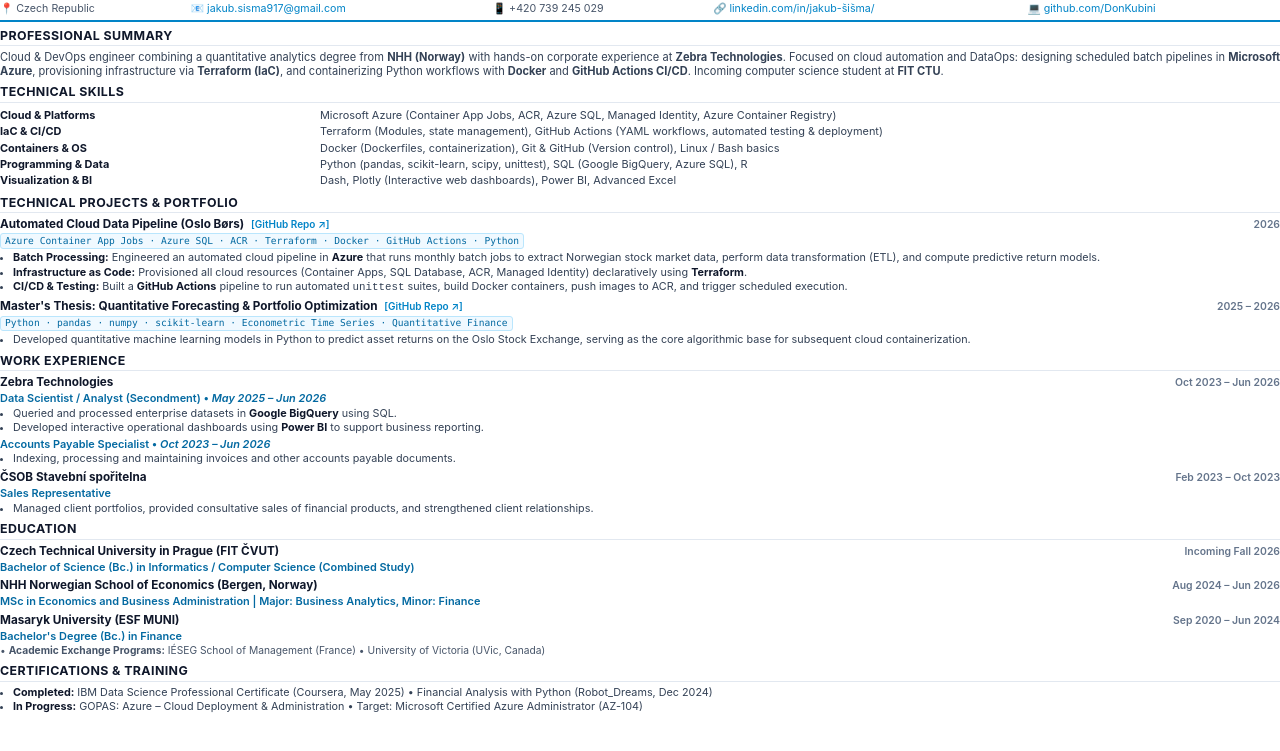
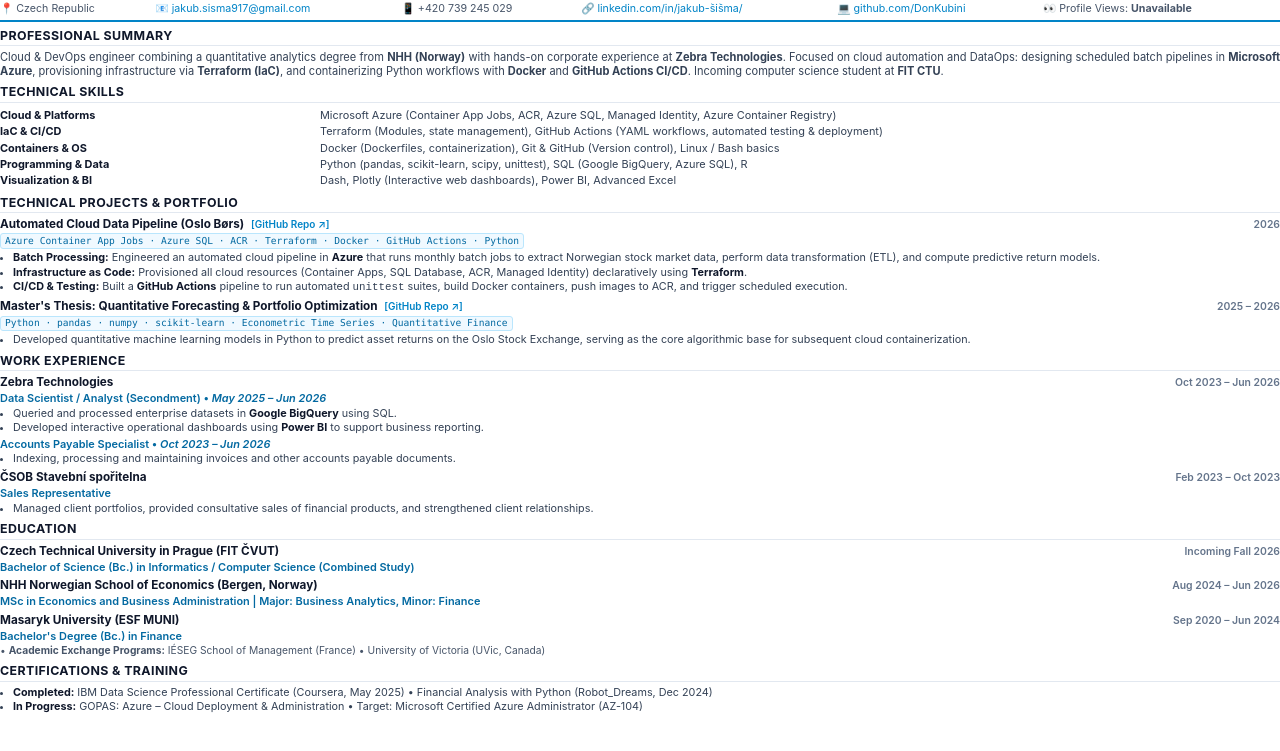
Before and after one commit to DonKubini/Azure-Cloud-Resume-frontend, a plain HTML site: page index.html in a window 1280 px wide. Shown: the part 49-800 px from the top of the page. Drawn offline with Linux system fonts and the light colour scheme; no server answers.

Commit message:
Added counter connection to index.html, updated terraform code to check changes in index.html

```diff
--- a/index.html
+++ b/index.html
@@ -199,6 +199,7 @@
             <div class="contact-cell">📱 +420 739 245 029</div>
             <div class="contact-cell">🔗 <a href="https://linkedin.com/in/jakub-šišma-7b31871b5/">linkedin.com/in/jakub-šišma/</a></div>
             <div class="contact-cell">💻 <a href="https://github.com/DonKubini">github.com/DonKubini</a></div>
+            <div class="contact-cell">👀 Profile Views: <strong id="visitor-count">Loading...</strong></div>
             <!-- <div class="contact-cell">🌐 <a href="https://jakub-sisma.dev">jakub-sisma.dev</a></div> -->
         </div>
     </div>
@@ -355,5 +356,28 @@
     </ul>
 </div>
 
+<script>
+    document.addEventListener("DOMContentLoaded", () => {
+        // The URL of your deployed Azure Function
+        const apiUrl = "https://jscloudresumeapp2026.azurewebsites.net/api/GetResumeCounter";
+        const counterElement = document.getElementById("visitor-count");
+
+        fetch(apiUrl)
+            .then(response => {
+                if (!response.ok) {
+                    throw new Error(`HTTP error! status: ${response.status}`);
+                }
+                return response.text();
+            })
+            .then(count => {
+                counterElement.innerText = count;
+            })
+            .catch(error => {
+                console.error("Error fetching visitor count:", error);
+                counterElement.innerText = "Unavailable";
+            });
+    });
+</script>
+
 </body>
 </html>
```
Also changed, not shown: 1 other file.
